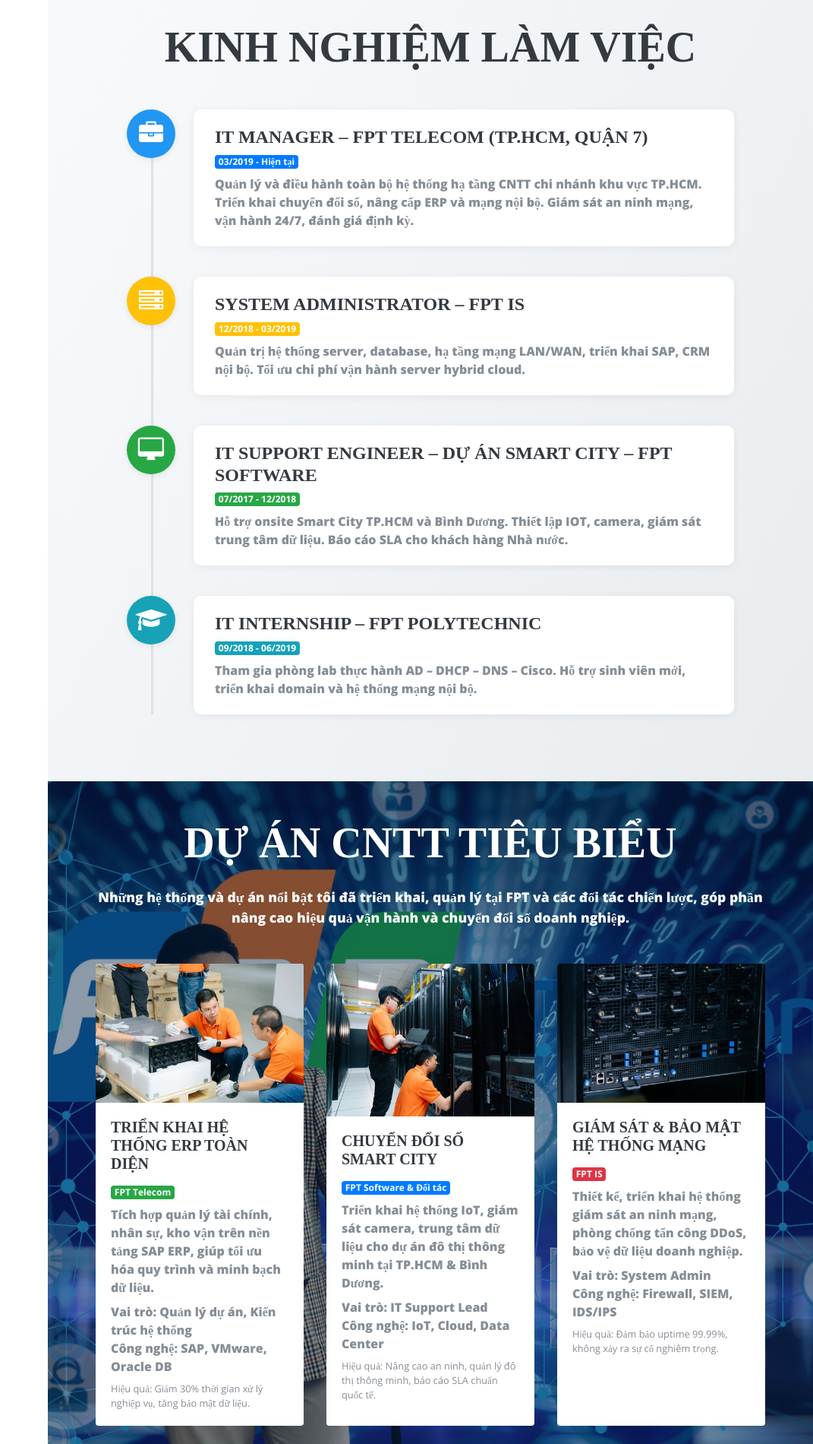
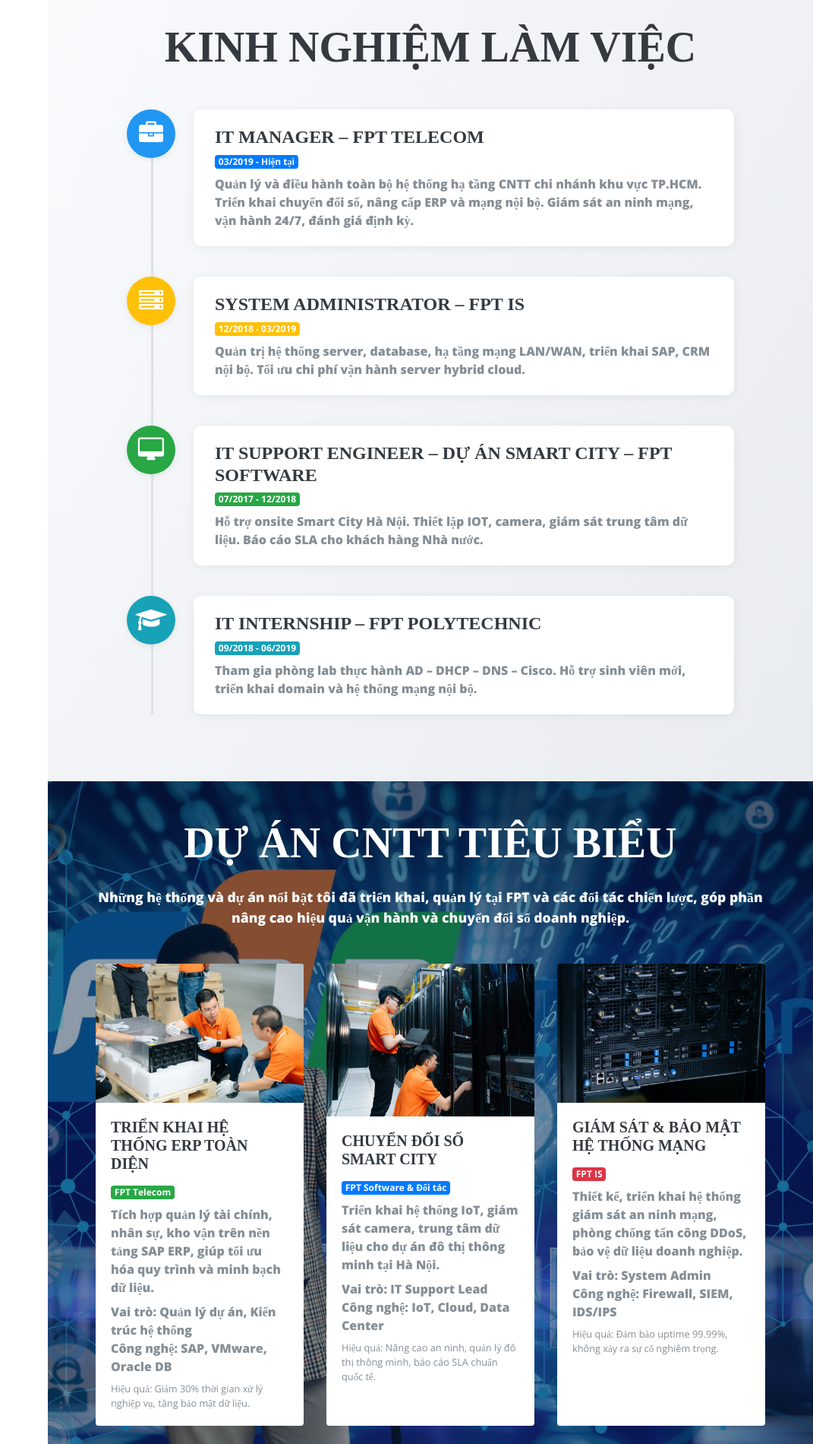
Before and after one commit to ductuancntt/ductuancntt.github.io, a plain HTML site: page index.html in a window 1280 px wide. Shown: the part 819-2719 px from the top of the page at 76% size, without its empty margins (209-1280 px from the left). Drawn offline with nearby package versions, Linux system fonts and the light colour scheme; a web font is replaced by a local one.

Commit message:
Update index.html

```diff
--- a/index.html
+++ b/index.html
@@ -219,7 +219,7 @@
                     <i class="fa fa-briefcase"></i>
                 </div>
                 <div class="timeline-content shadow-sm">
-                    <h4 class="mb-1 font-weight-bold">IT Manager – FPT Telecom (TP.HCM, Quận 7)</h4>
+                    <h4 class="mb-1 font-weight-bold">IT Manager – FPT Telecom </h4>
                     <span class="badge badge-primary mb-2">03/2019 - Hiện tại</span>
                     <p class="mb-1">Quản lý và điều hành toàn bộ hệ thống hạ tầng CNTT chi nhánh khu vực TP.HCM.
                         Triển khai chuyển đổi số, nâng cấp ERP và mạng nội bộ. Giám sát an ninh mạng, vận hành
@@ -246,7 +246,7 @@
                 <div class="timeline-content shadow-sm">
                     <h4 class="mb-1 font-weight-bold">IT Support Engineer – Dự án Smart City – FPT Software</h4>
                     <span class="badge badge-success mb-2">07/2017 - 12/2018</span>
-                    <p class="mb-1">Hỗ trợ onsite Smart City TP.HCM và Bình Dương. Thiết lập IOT, camera, giám
+                    <p class="mb-1">Hỗ trợ onsite Smart City Hà Nội. Thiết lập IOT, camera, giám
                         sát trung tâm dữ liệu. Báo cáo SLA cho khách hàng Nhà nước.</p>
                 </div>
             </div>
@@ -307,7 +307,7 @@
                         <h5 class="card-title font-weight-bold">Chuyển đổi số Smart City</h5>
                         <span class="badge badge-primary mb-2">FPT Software & Đối tác</span>
                         <p class="card-text mb-2">Triển khai hệ thống IoT, giám sát camera, trung tâm dữ liệu
-                            cho dự án đô thị thông minh tại TP.HCM & Bình Dương.</p>
+                            cho dự án đô thị thông minh tại Hà Nội.</p>
                         <ul class="list-unstyled mb-2">
                             <li><strong>Vai trò:</strong> IT Support Lead</li>
                             <li><strong>Công nghệ:</strong> IoT, Cloud, Data Center</li>
@@ -562,7 +562,7 @@
             <div class="col-md-4 mb-4">
                 <div class="testimonial-box p-4 shadow rounded bg-white h-100">
                     <div class="mb-3">
-                        <img src="https://randomuser.me/api/portraits/men/32.jpg" alt="Phạm Văn Hiếu"
+                        <img src="https://randomuser.me/api/portraits/men/32.jpg" alt="Hải Phòng Bảo"
                             class="rounded-circle" width="60" height="60">
                     </div>
                     <p class="mb-3 text-secondary">"Dịch vụ rất chuyên nghiệp và nhanh chóng. Tôi hoàn toàn hài
@@ -586,7 +586,7 @@
             <div class="col-md-4 mb-4">
                 <div class="testimonial-box p-4 shadow rounded bg-white h-100">
                     <div class="mb-3">
-                        <img src="https://randomuser.me/api/portraits/men/65.jpg" alt="Lê Văn Thành"
+                        <img src="https://randomuser.me/api/portraits/men/65.jpg" alt="Lê Văn Phong"
                             class="rounded-circle" width="60" height="60">
                     </div>
                     <p class="mb-3 text-secondary">"Tôi rất ấn tượng với sự chuyên nghiệp trong triển khai hệ
```
